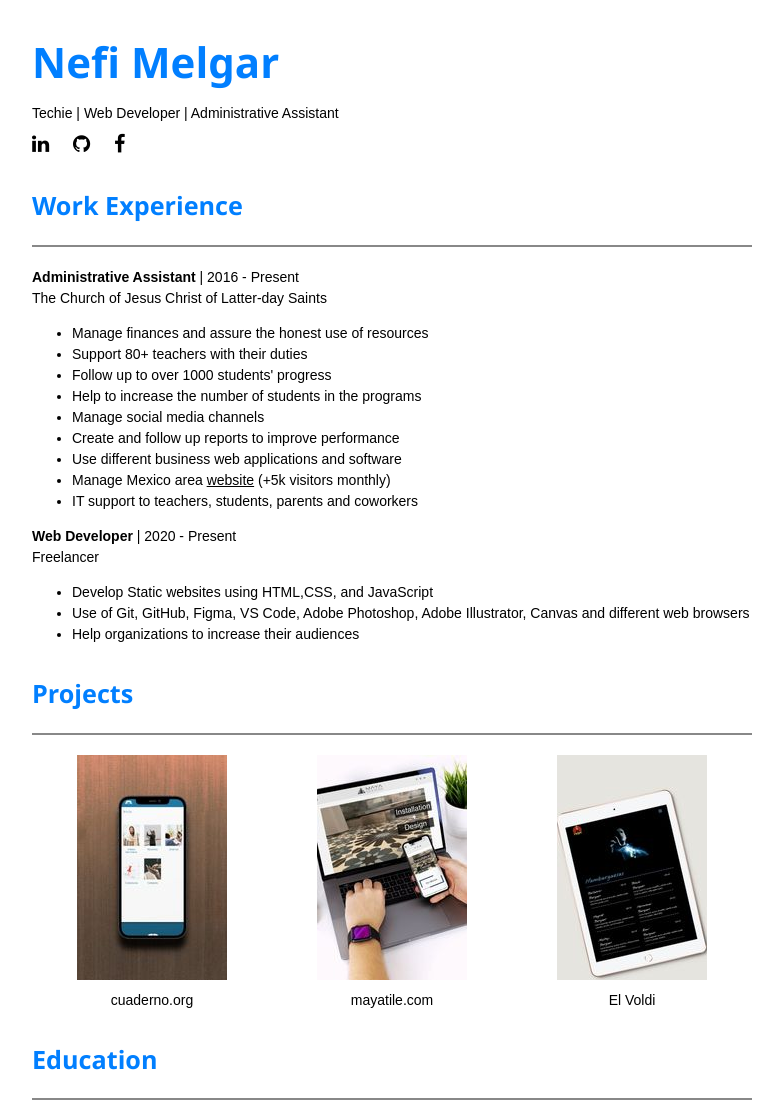
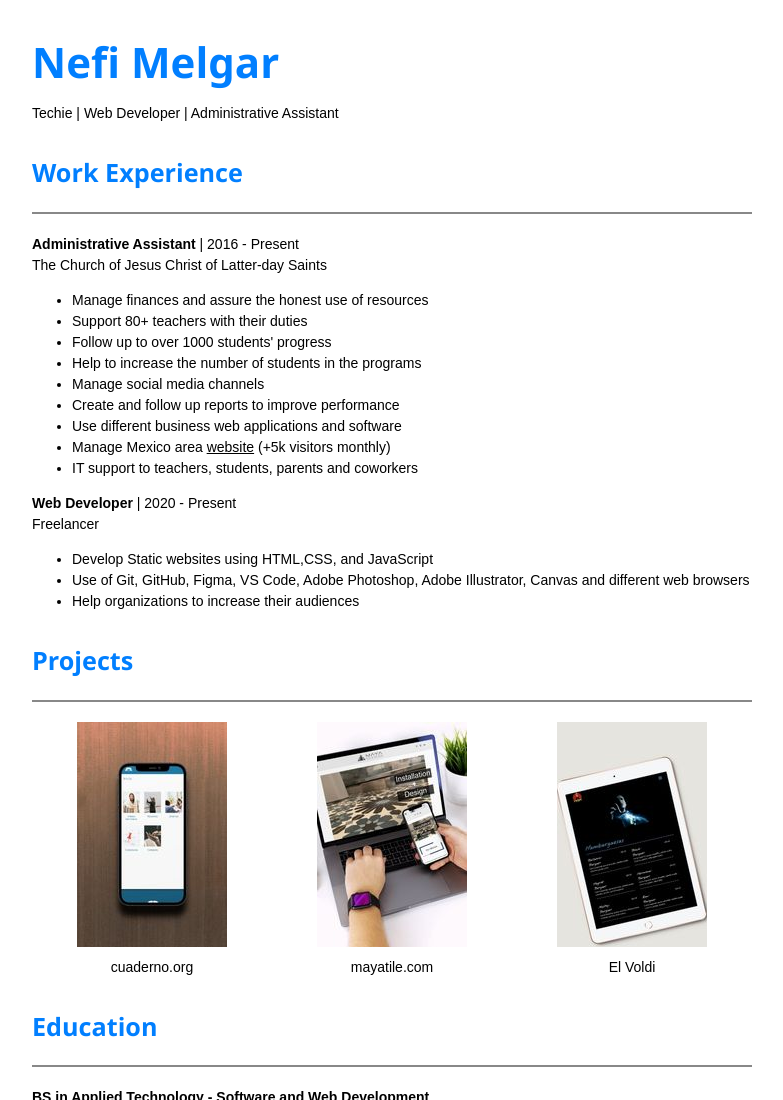
Before and after one commit to nmelgar/personal_portfolio_webpage, a plain HTML site: page index.html in a window 1280 px wide. Shown: the top 1100 px of the page, without its empty margins (248-1031 px from the left). Drawn offline with nearby package versions, Linux system fonts and the light colour scheme.

Commit message:
Icons not showing on github pages, so I commented them out.

```diff
--- a/index.html
+++ b/index.html
@@ -33,11 +33,11 @@
     <section id="about">
       <h1>Nefi Melgar</h1>
       <p id="about-me">Techie | Web Developer | Administrative Assistant</p>
-      <div id="social-icons">
+      <!-- <div id="social-icons">
         <a target="_blank" href="https://www.linkedin.com/in/nefimelgar/"><i class="fa fa-linkedin"></i></a>
         <a target="_blank" href="https://github.com/nmelgar"><i class="fa fa-github"></i></a>
         <a target="_blank" href="https://www.facebook.com/nefimelgaroficial"><i class="fa fa-facebook"></i></a>
-      </div>
+      </div> -->
     </section>
 
     <section id="experience">
```
